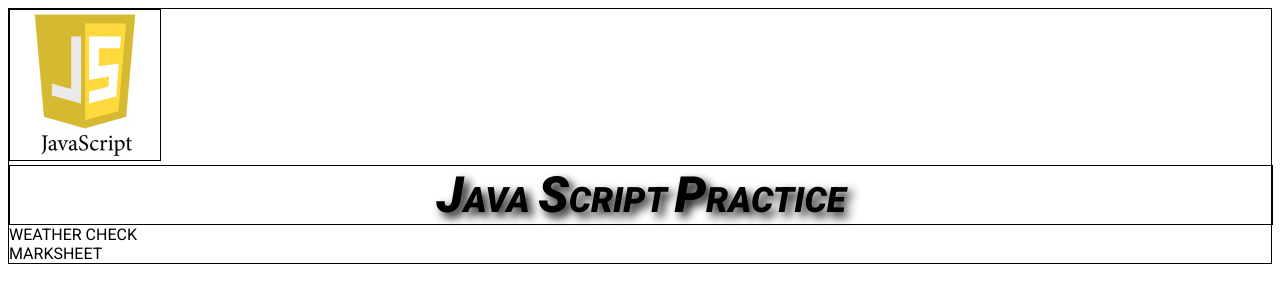
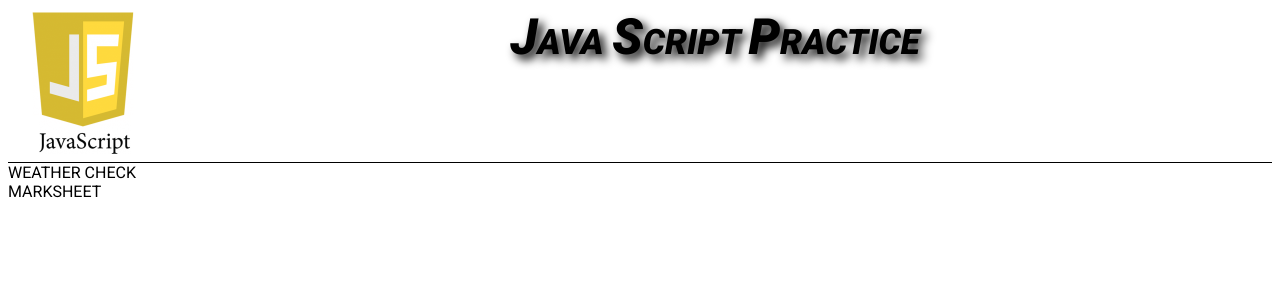
Before and after one commit to muhammadjunaidharoon/JavaScriptPractice, a plain HTML site: page index.html in a window 1280 px wide. Drawn offline with Linux system fonts and the light colour scheme.

Commit message:
finalize Index Page

```diff
--- a/style.css
+++ b/style.css
@@ -3,25 +3,29 @@ body {
 }
 
 .head-container{
-    border: 1px solid black;
     margin: 0px;
     padding: 0px;
-    /* display: flex; */
+
+    /* position: relative; */
+    display: flex;
+    border-bottom: 1px solid black;
 
 }
 
 .logo{
-    width: auto;
+    /* width: auto; */
 }
 .logo>img{
-    border: 1px solid black;
-    /* border-radius: 100%; */
     margin: 0px;
     padding: 0px;
     width: 150px;
     height: 150px;
 
     /* align-items: center; */
+}
+
+.heading1{
+    width: 100%;
 }
 
 .h1-Heading>h1{
@@ -32,7 +36,7 @@ body {
     font-size: 35px;
     font-style: oblique;
     text-align: center;
-    border: 1px solid black;
+    /* border: 1px solid black; */
 
     /* background-color: grey; */
     /* color: white; */
@@ -56,6 +60,13 @@ body {
     }
 }
 
+.flex-container{
+
+}
+
+.flex-item {
+    width: auto;
+}
 
 .flex-item>a:link{
     text-transform: uppercase;
```
Also changed, not shown: index.html (+2 -0 lines).
